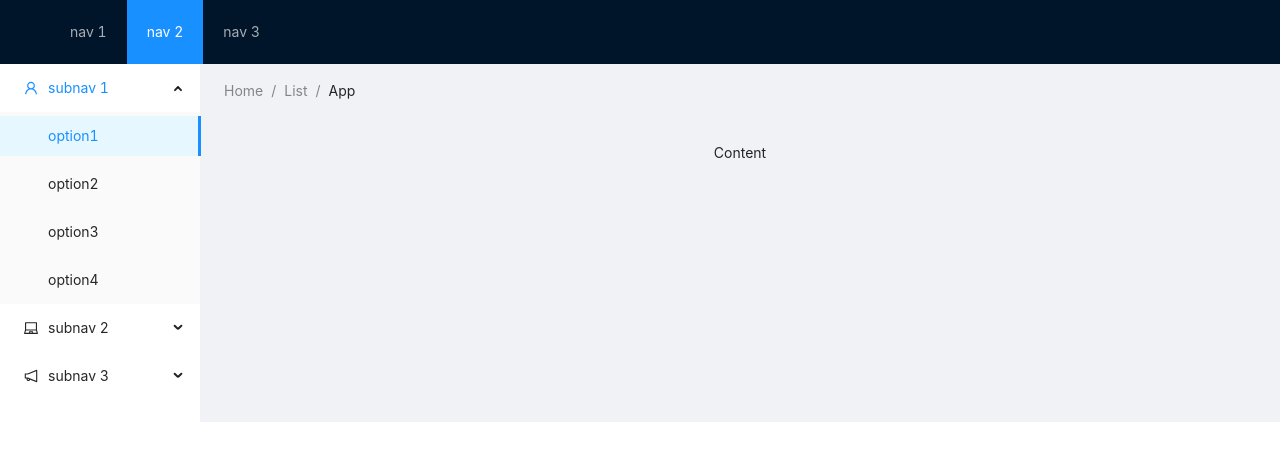
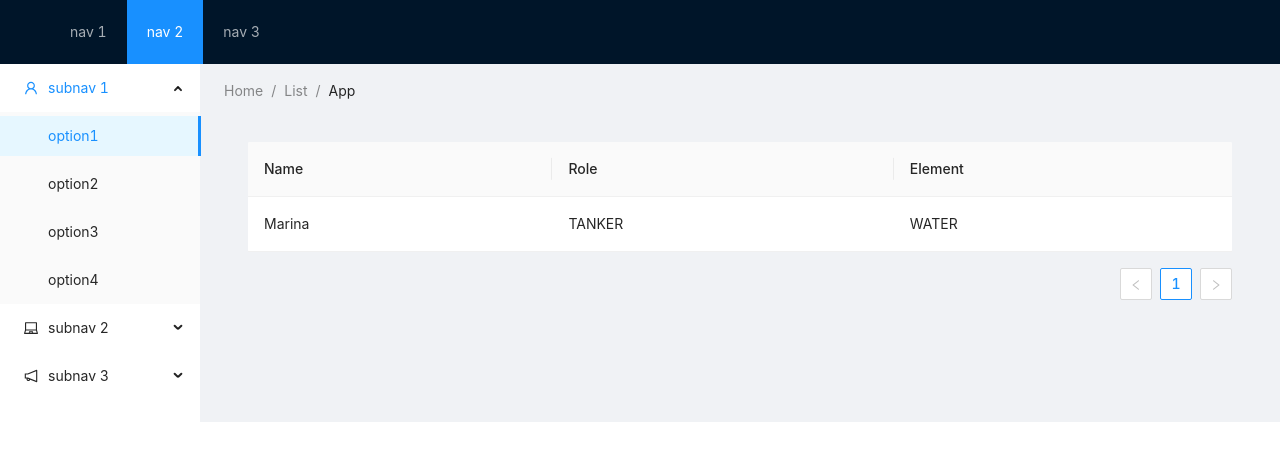
Before and after one commit to monacob/guardian-tales, a React (Create React App) app: page / in a window 1280 px wide. Shown: the top 460 px of the page. Built offline with nearby package versions, Linux system fonts and the light colour scheme.

Commit message:
hero table

```diff
--- /dev/null
+++ b/src/data/heroes.json
@@ -0,0 +1,7 @@
+[
+  {
+    "name": "Marina",
+    "role": "TANKER",
+    "element": "WATER"
+  }
+]
--- /dev/null
+++ b/src/pages/heroes.js
@@ -0,0 +1,31 @@
+// @flow
+
+import React from 'react';
+
+import {Table} from 'antd';
+
+const data = require('../data/heroes.json');
+const columns = [
+    {
+        title: 'Name',
+        dataIndex: 'name',
+        key: 'name'
+    },
+    {
+        title: 'Role',
+        dataIndex: 'role',
+        key: 'role',
+    },
+    {
+        title: 'Element',
+        dataIndex: 'element',
+        key: 'element',
+    }
+];
+
+
+function Heroes() {
+    return <Table columns={columns} dataSource={data}/>
+}
+
+export default Heroes;
--- a/src/pages/home.js
+++ b/src/pages/home.js
@@ -1,6 +1,7 @@
 // @flow
 
 import { Layout, Menu, Breadcrumb } from 'antd';
+import Heroes from './heroes'
 import { UserOutlined, LaptopOutlined, NotificationOutlined } from '@ant-design/icons';
 import React from 'react';
 
@@ -59,7 +60,7 @@ function Home(){
                         minHeight: 280,
                     }}
                 >
-                    Content
+                    <Heroes/>
                 </Content>
             </Layout>
         </Layout>
```
